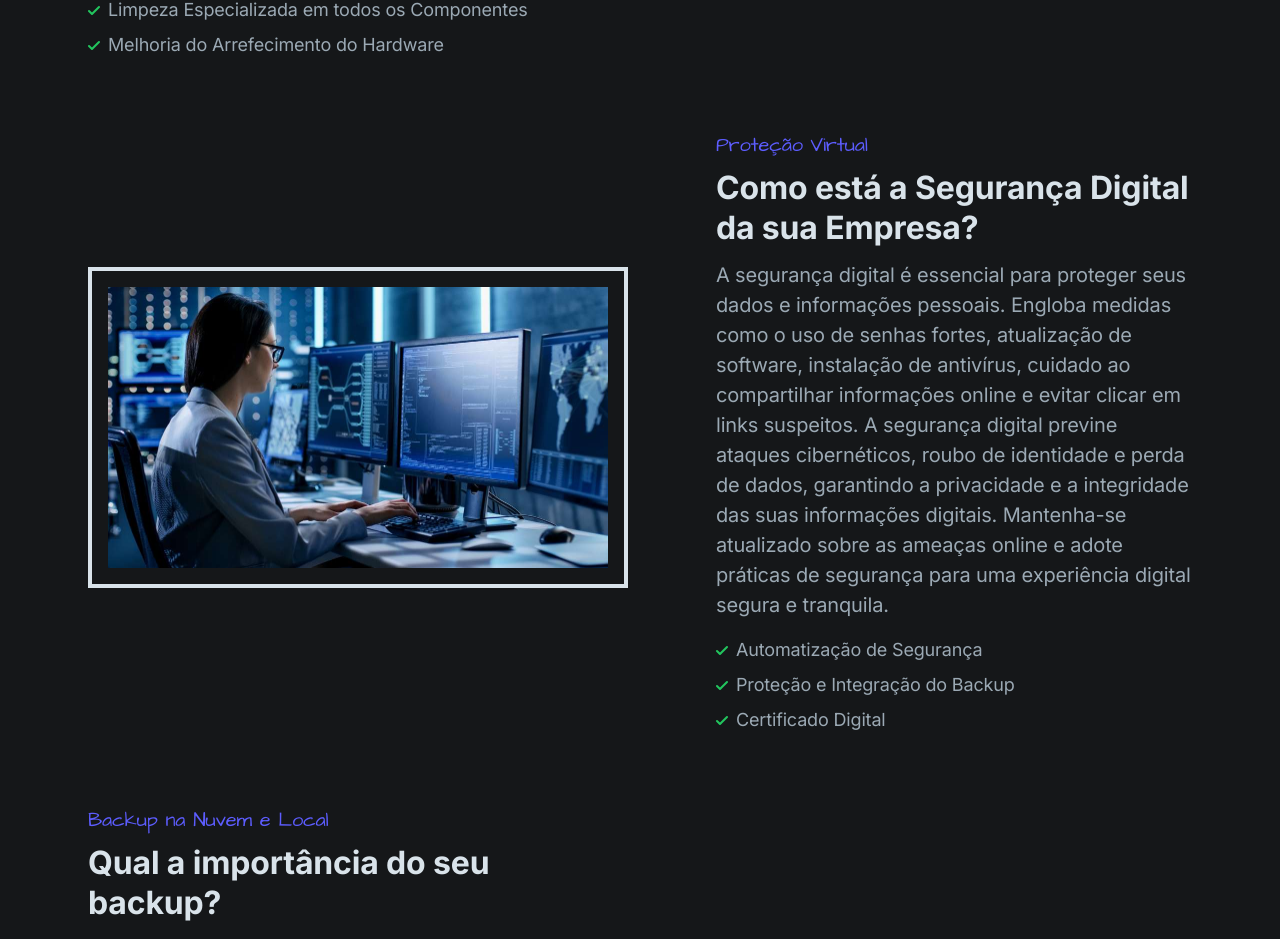
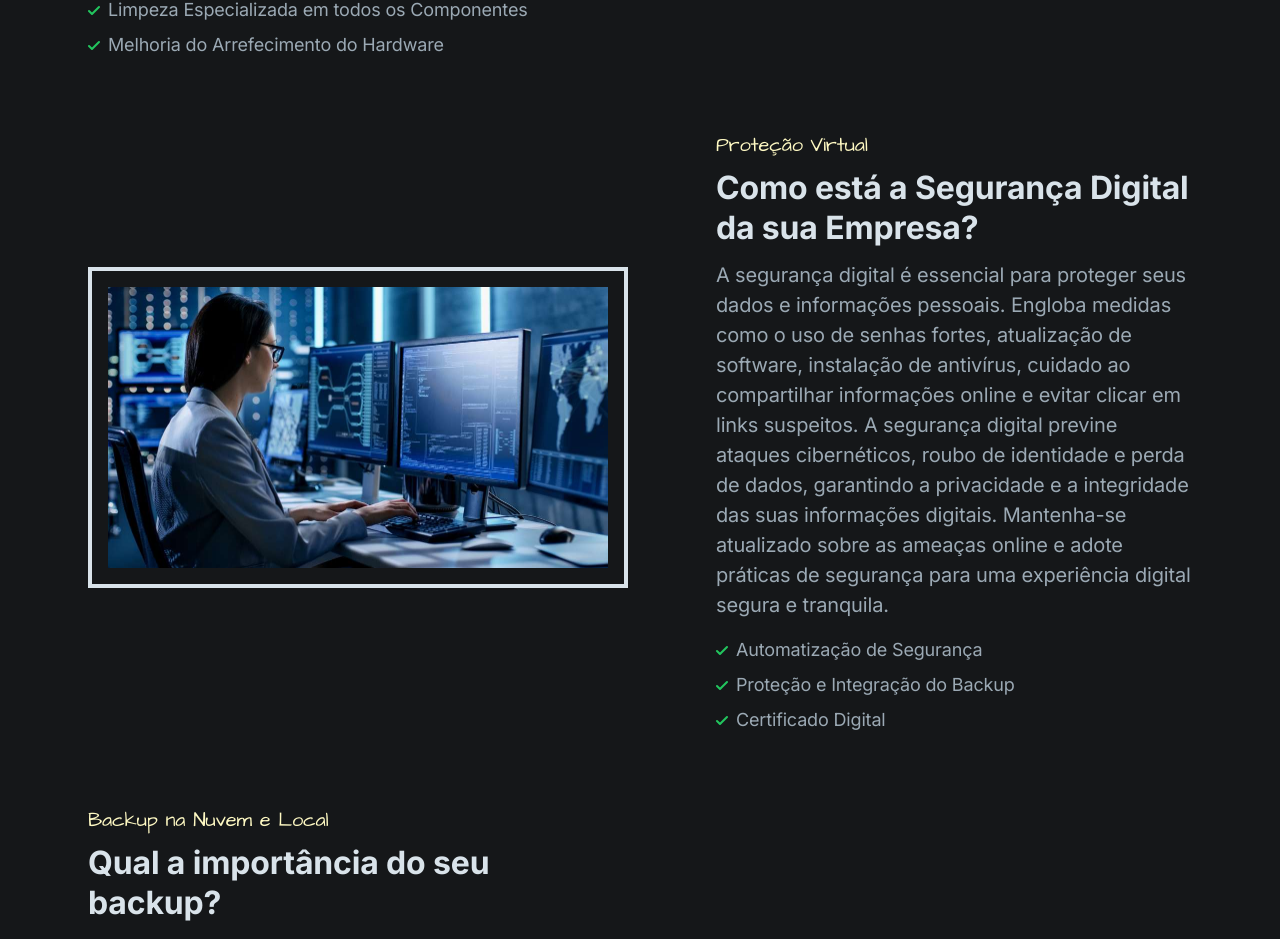
Before and after one commit to AlamMartins/AmSolutionsSites, a Next.js app: page / in a window 1280 px wide. Shown: the part 2917-3856 px from the top of the page. Built offline with nearby package versions, Linux system fonts and the light colour scheme.

Commit message:
update cor

```diff
--- a/components/zigzag.tsx
+++ b/components/zigzag.tsx
@@ -66,7 +66,7 @@ export default function Zigzag() {
               {/* Content */}
               <div className="max-w-xl md:max-w-none md:w-full mx-auto md:col-span-7 lg:col-span-6" data-aos="fade-left">
                 <div className="md:pl-4 lg:pl-12 xl:pl-16">
-                  <div className="font-architects-daughter text-xl text-purple-600 mb-2">Proteção Virtual</div>
+                  <div className="font-architects-daughter text-xl text-purple-600 mb-2 text-yellow-100">Proteção Virtual</div>
                   <h3 className="h3 mb-3">Como está a Segurança Digital da sua Empresa?</h3>
                   <p className="text-xl text-gray-400 mb-4">A segurança digital é essencial para proteger seus dados e informações pessoais. Engloba medidas como o uso de senhas fortes, atualização de software, instalação de antivírus, cuidado ao compartilhar informações online e evitar clicar em links suspeitos. A segurança digital previne ataques cibernéticos, roubo de identidade e perda de dados, garantindo a privacidade e a integridade das suas informações digitais. Mantenha-se atualizado sobre as ameaças online e adote práticas de segurança para uma experiência digital segura e tranquila.</p>
                   <ul className="text-lg text-gray-400 -mb-2">
@@ -102,7 +102,7 @@ export default function Zigzag() {
               {/* Content */}
               <div className="max-w-xl md:max-w-none md:w-full mx-auto md:col-span-7 lg:col-span-6" data-aos="fade-right">
                 <div className="md:pr-4 lg:pr-12 xl:pr-16">
-                  <div className="font-architects-daughter text-xl text-purple-600 mb-2">Backup na Nuvem e Local</div>
+                  <div className="font-architects-daughter text-xl text-purple-600 mb-2 text-yellow-100">Backup na Nuvem e Local</div>
                   <h3 className="h3 mb-3">Qual a importância do seu backup?</h3>
                   <p className="text-xl text-gray-400 mb-4">A integração do backup na nuvem oferece várias vantagens. Primeiramente, permite que você armazene seus dados em um local externo, protegendo-os contra perda ou danos físicos. Além disso, a nuvem oferece escalabilidade, permitindo que você aumente ou diminua o espaço de armazenamento conforme necessário. A recuperação de dados é rápida e fácil, com a capacidade de acessar seus arquivos de qualquer lugar e a qualquer momento. A segurança é aprimorada, pois a nuvem geralmente oferece criptografia e medidas de proteção robustas. Por fim, a integração na nuvem é conveniente e automatizada, poupando tempo e recursos valiosos.</p>
                   <ul className="text-lg text-gray-400 -mb-2">
```
